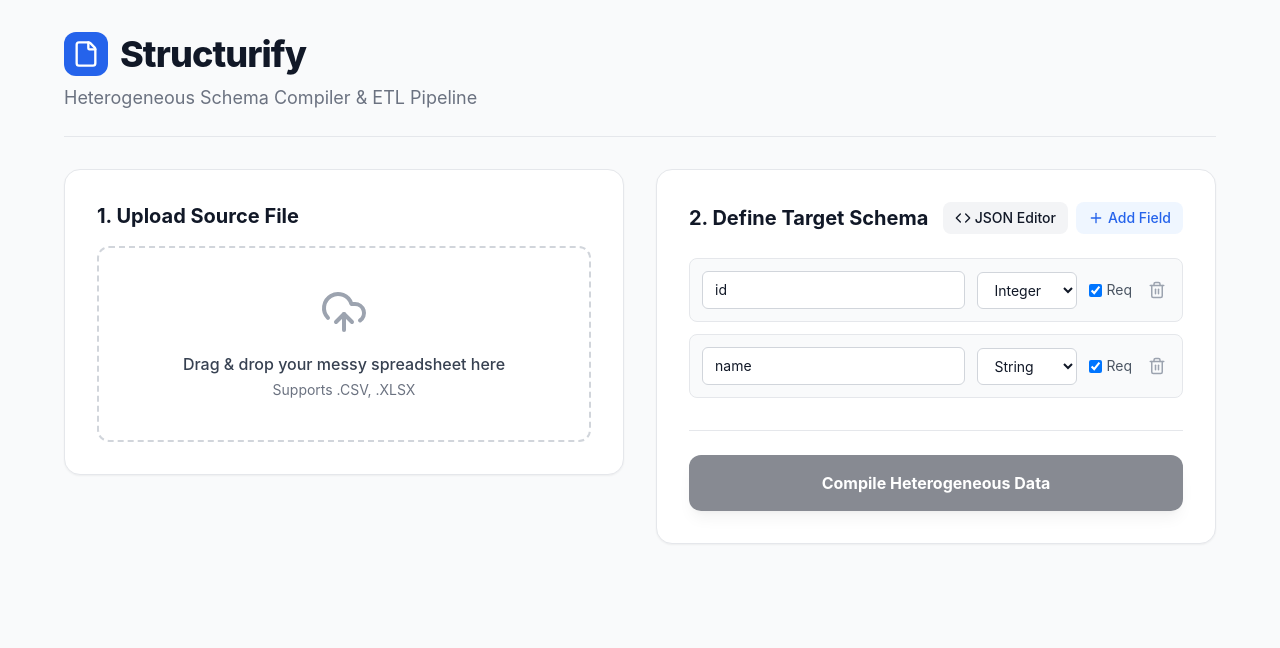
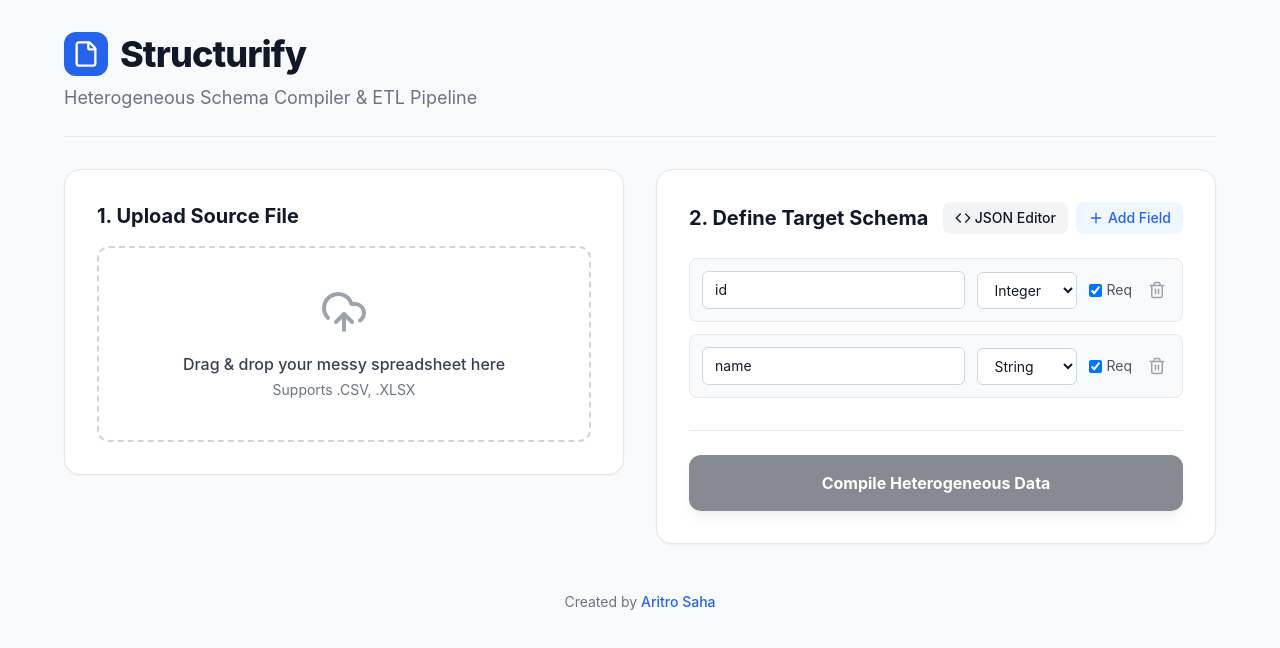
Before and after one commit to halcyon-past/Structurify, a Next.js app in the folder frontend/: page / in a window 1280 px wide. Shown: the top 648 px of the page. Built offline with nearby package versions, Linux system fonts and the light colour scheme; no server answers.

Commit message:
feat: Add creator portfolio link to frontend footer

```diff
--- a/frontend/src/app/page.tsx
+++ b/frontend/src/app/page.tsx
@@ -73,6 +73,9 @@
           </section>
         </div>
       </div>
+      <footer className="mt-12 text-center text-sm text-gray-500">
+        Created by <a href="https://www.aritro.cloud" target="_blank" rel="noopener noreferrer" className="text-blue-600 hover:underline font-medium">Aritro Saha</a>
+      </footer>
     </main>
   );
 }
```
